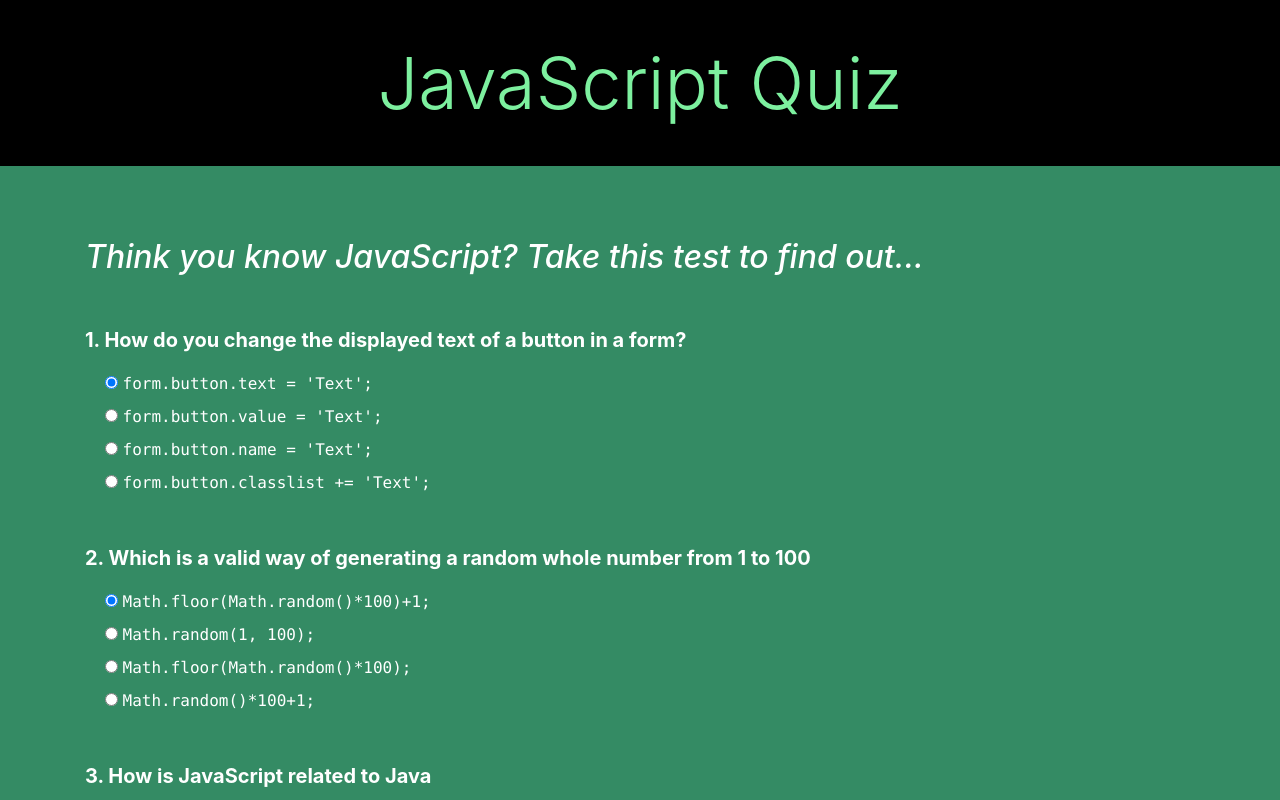
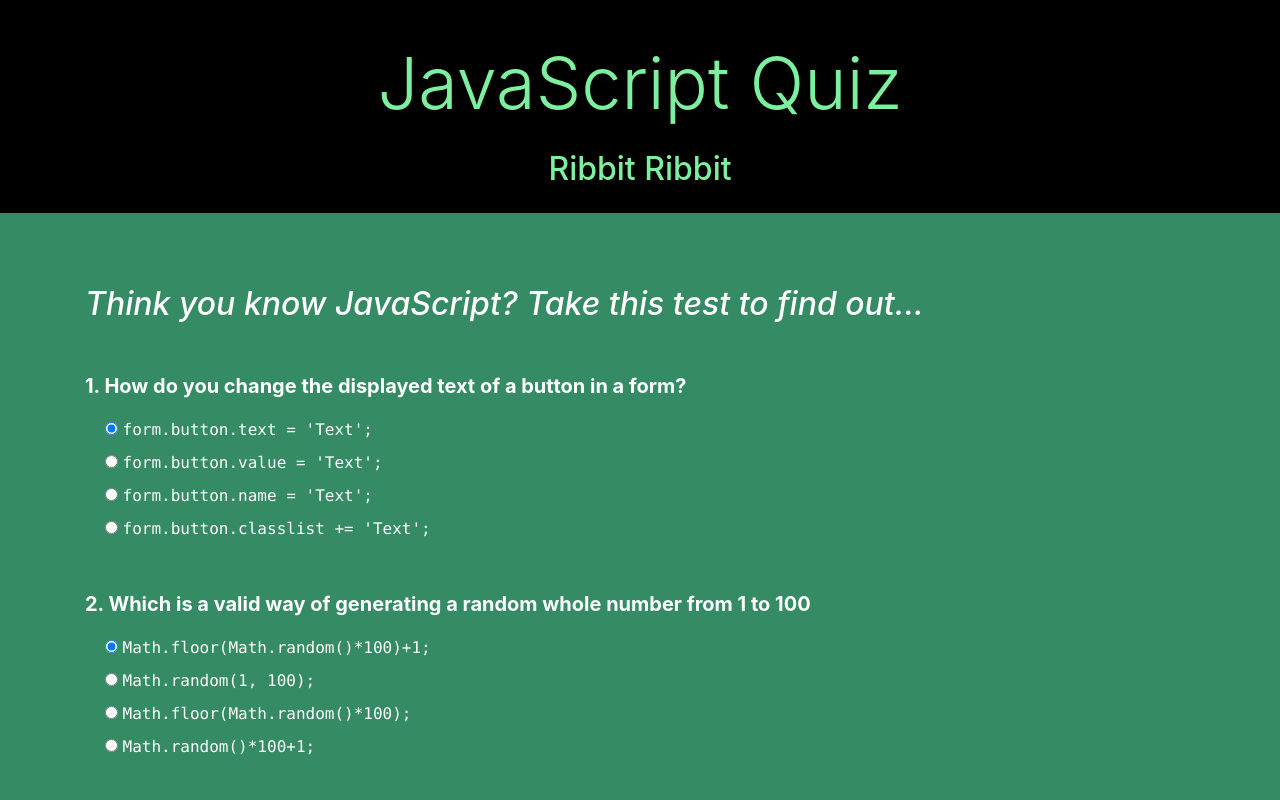
Before and after one commit to LillyLaFrog/JavaScript-Quiz, a plain HTML site: page index.html in a window 1280 px wide. Shown: the top 800 px of the page. Drawn offline with nearby package versions, Linux system fonts and the light colour scheme.

Commit message:
Update index.html

```diff
--- a/index.html
+++ b/index.html
@@ -12,6 +12,7 @@
     <div class="intro py-3 text-center">
         <div class="container">
             <h2 class="display-3 my-4">JavaScript Quiz</h2>
+            <h2>Ribbit Ribbit</h2>
         </div>
     </div>
     <!--Result Section-->
```
